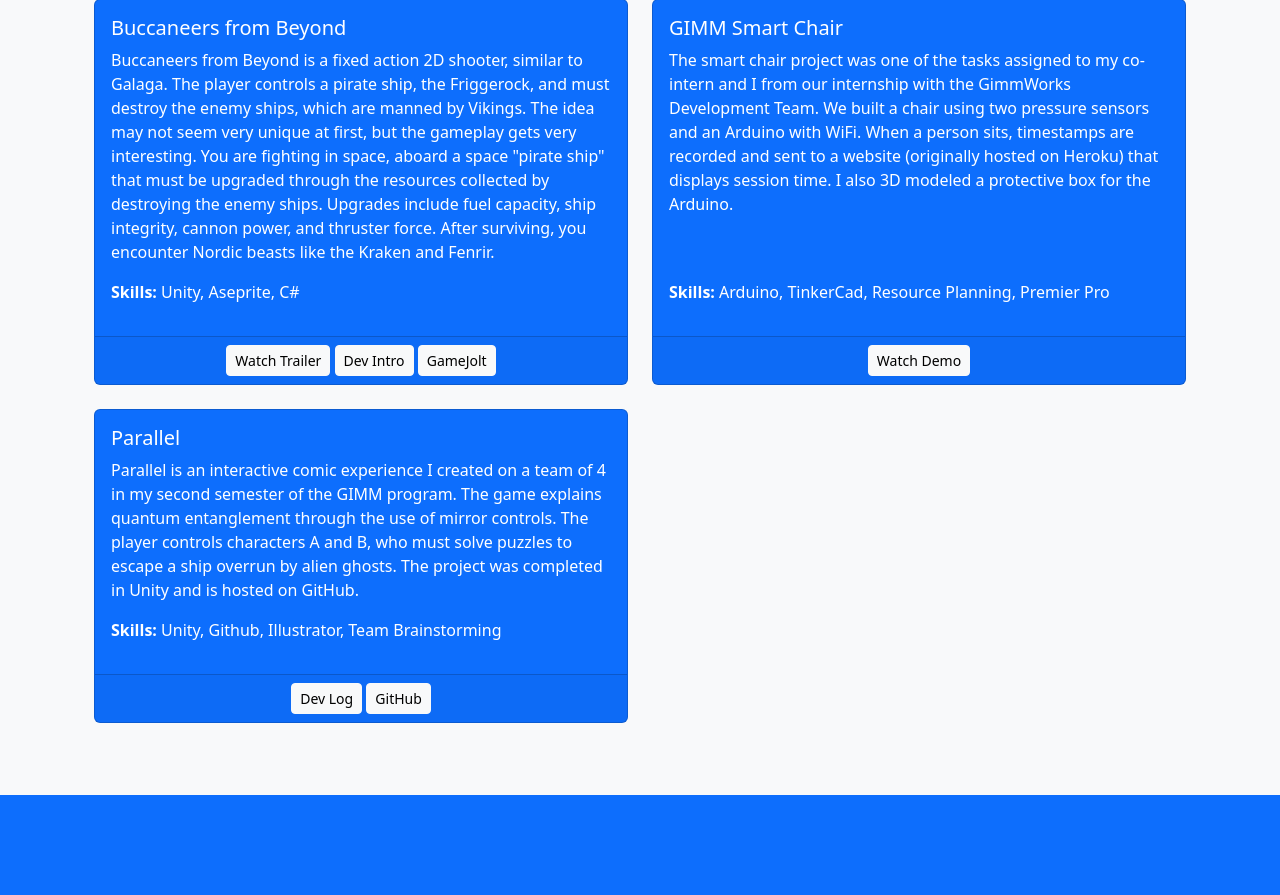
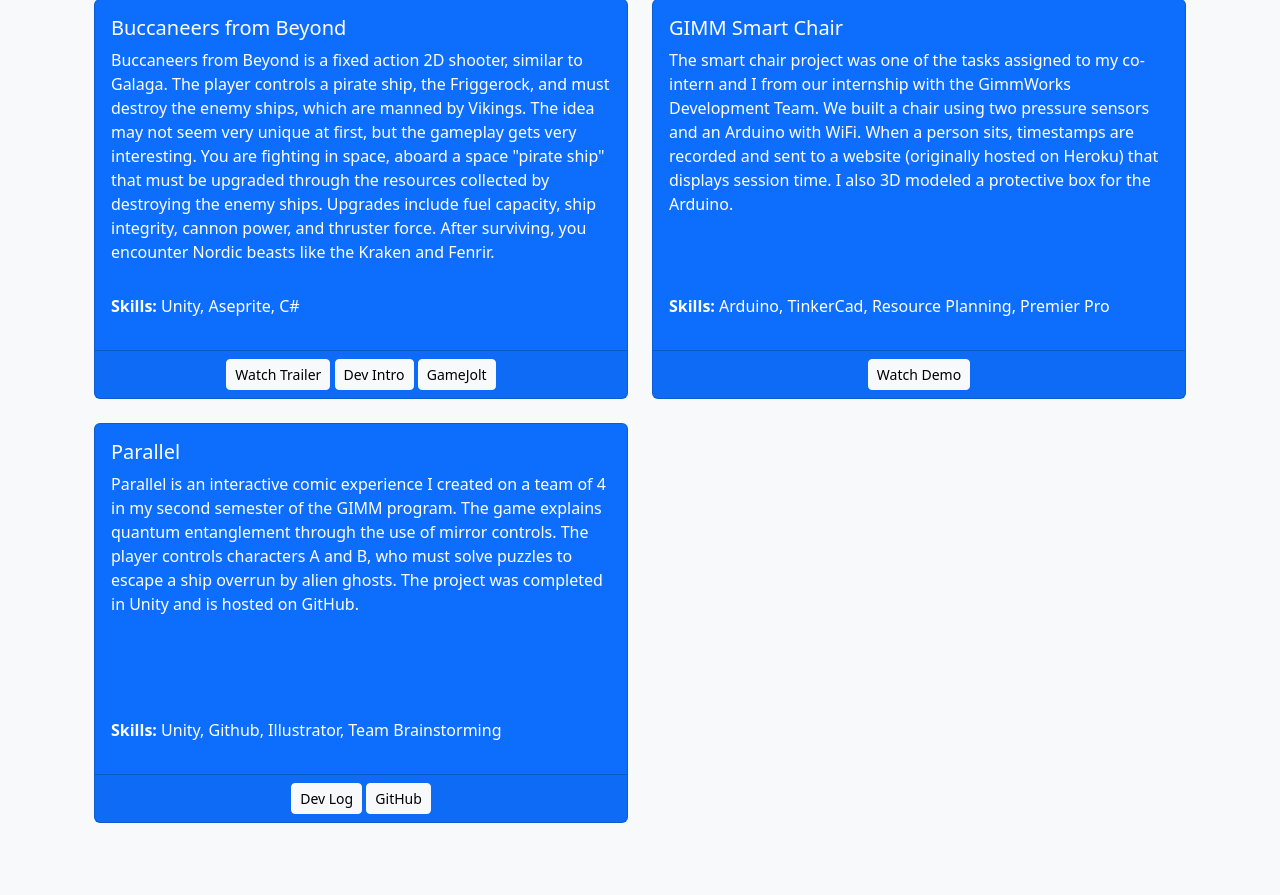
Before and after one commit to GavinTafoya/GavinTafoya.github.io, a PHP site: page /artifacts.html in a window 1280 px wide. Shown: the part 702-1597 px from the top of the page. Before the commit the page ends 1497 px from the top, so only its background shows below. Run offline with PHP 8.4, Linux system fonts and the light colour scheme.

Commit message:
help me copilot you're my only hope

```diff
--- a/artifacts.html
+++ b/artifacts.html
@@ -40,7 +40,7 @@
 
             <div class="row g-4 align-items-stretch mb-4">
                 <div class="col-md-6">
-                    <div class="card text-white bg-primary h-100 d-flex flex-column">
+                    <div class="card text-white bg-primary h-100 d-flex flex-column equal-height">
                         <div class="card-body d-flex flex-column">
                             <h5 class="card-title">MonopolAR</h5>
                             <p class="card-text">
@@ -55,7 +55,7 @@
                 </div>
 
                 <div class="col-md-6">
-                    <div class="card text-white bg-primary h-100 d-flex flex-column">
+                    <div class="card text-white bg-primary h-100 d-flex flex-column equal-height">
                         <div class="card-body d-flex flex-column">
                             <h5 class="card-title">Burglar Trap</h5>
                             <p class="card-text">
@@ -72,7 +72,7 @@
 
             <div class="row g-4 align-items-stretch mb-4">
                 <div class="col-md-6">
-                    <div class="card text-white bg-primary h-100 d-flex flex-column">
+                    <div class="card text-white bg-primary h-100 d-flex flex-column equal-height">
                         <div class="card-body d-flex flex-column">
                             <h5 class="card-title">Buccaneers from Beyond</h5>
                             <p class="card-text">
@@ -89,7 +89,7 @@
                 </div>
 
                 <div class="col-md-6">
-                    <div class="card text-white bg-primary h-100 d-flex flex-column">
+                    <div class="card text-white bg-primary h-100 d-flex flex-column equal-height">
                         <div class="card-body d-flex flex-column">
                             <h5 class="card-title">GIMM Smart Chair</h5>
                             <p class="card-text">
@@ -106,7 +106,7 @@
 
             <div class="row g-4 align-items-stretch">
                 <div class="col-md-6">
-                    <div class="card text-white bg-primary h-100 d-flex flex-column">
+                    <div class="card text-white bg-primary h-100 d-flex flex-column equal-height">
                         <div class="card-body d-flex flex-column">
                             <h5 class="card-title">Parallel</h5>
                             <p class="card-text">
--- a/assets/css/styles.css
+++ b/assets/css/styles.css
@@ -15,3 +15,7 @@
         letter-spacing: .15rem;
     }
 }
+
+.equal-height {
+    min-height: 50vh; /* Adjust this value as needed */
+}
```
